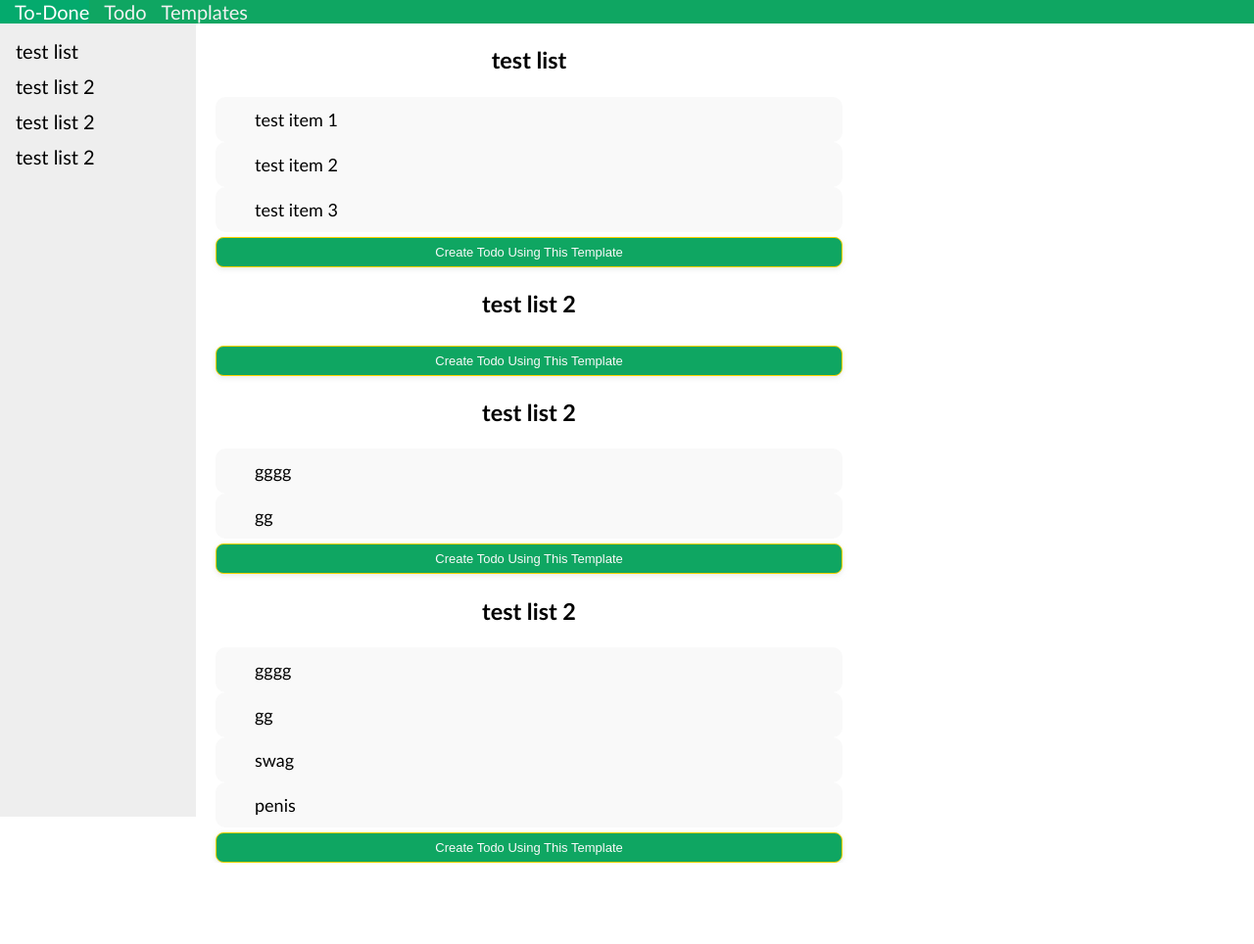
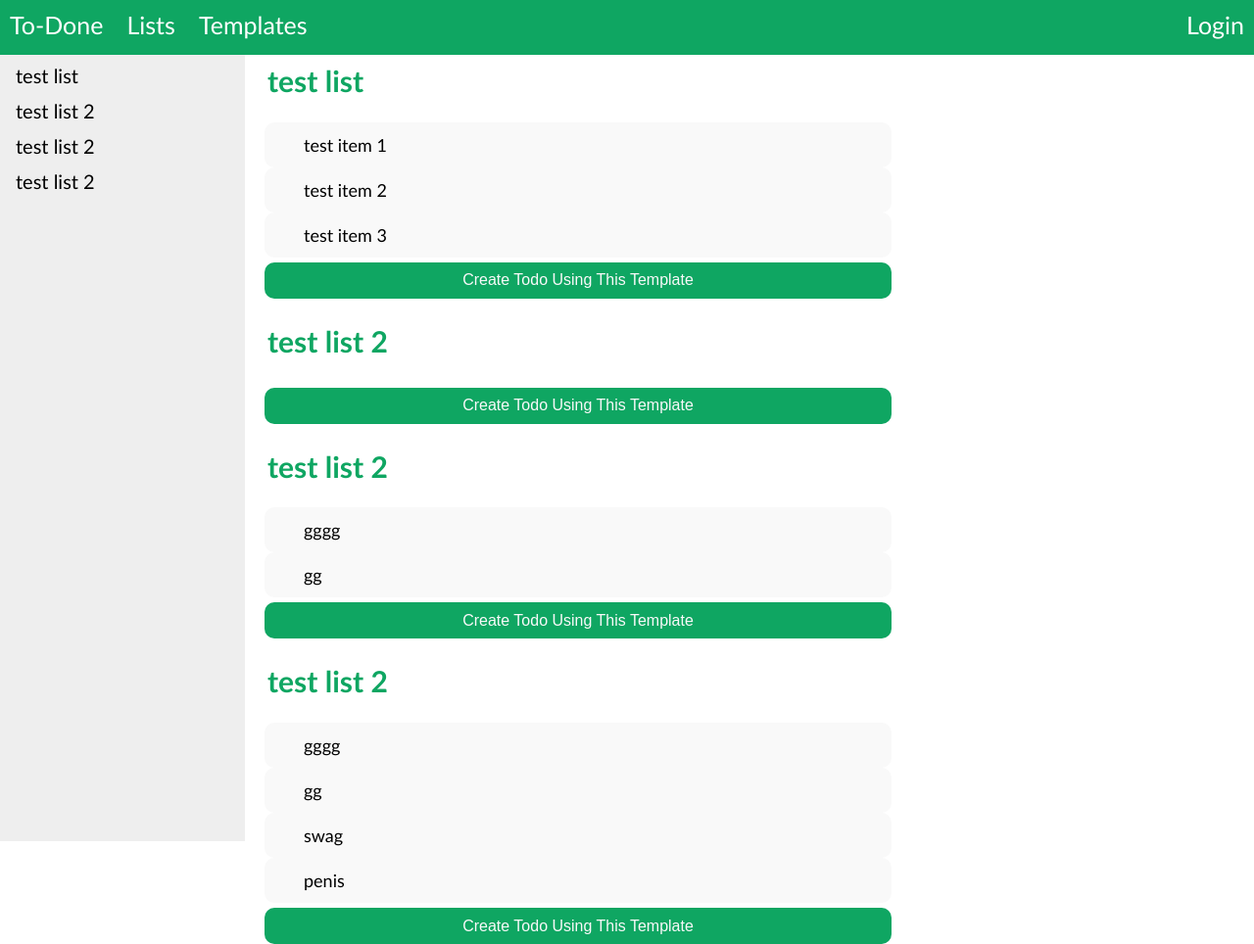
Before and after one commit to shahleon/smart-todo, a Django app: page /templates in a window 1280 px wide. Shown: the whole page at 98% size. Before the commit the page ends 881 px from the top, so only its background shows below. Run offline with Django 3.2, Linux system fonts and the light colour scheme; data comes from the database, SQL or seed files in the repository; both versions use the stored data as it was after the commit.

Commit message:
Made style changes mainly to the template page

```diff
--- a/todo/templates/todo/list_items.html
+++ b/todo/templates/todo/list_items.html
@@ -289,11 +289,6 @@
     <ul class="sidenav">
         {% for list in latest_lists %}
             <li><a href="/{{ list.id }}/">{{ list.title_text }}</a></li>
-        {% endfor %}
-        <br>
-        <hr>
-        {% for template in templates %}
-            <li><a href="/templates/{{ template.id }}">{{ template.title_text }}</a></li>
         {% endfor %}
     </ul>
 
--- a/todo/templates/todo/template.html
+++ b/todo/templates/todo/template.html
@@ -15,46 +15,55 @@
         .topbar {
             overflow: hidden;
             background-color: #0fa662;
+            position: fixed;
+            width: 100%;
+            top: 0;
+            z-index: 1;
         }
 
         .topbar a {
             float: left;
-            color: #f2f2f2;
+            color: white;
             text-align: center;
             padding-left: 15px;
             text-decoration: none;
-            font-size: 20px;
+            font-size: 25px;
+            padding: 10px;
         }
 
         /* Change the color of links on hover */
-        .topbar a:hover {
-          background-color: #ddd;
-          color: black;
+        .topbar a.tabs:hover {
+          color: #ccc;
         }
 
-        /* Add a color to the active/current link */
-        .topbar a.active {
-          background-color: #04AA6D;
-          color: white;
+        .topbar ul {
+            margin: 0;
+            padding: 0;
+            overflow: hidden;
+            display: inline-block;
         }
 
-        .sidenav hr {
-            height: 2px;
-            background-color: #0fa662;
-            border: none;
-            width: 87%;
+        .topbar ul li {
+            display: inline-block;
+            color: #f2f2f2;
+            text-align: center;
         }
 
         .sidenav {
             height: 100%;
-            width: 200px;
+            width: 250px;
             position: fixed;
-            top: 10;
+            top: 0;
             left: 0;
             background-color: #eee;
             overflow-x: hidden;
             padding-top: 10px;
             margin: 0;
+            margin-top: 49px;
+        }
+
+        .sidenav li:hover {
+          background: #ddd;
         }
 
         .sidenav a {
@@ -72,7 +81,7 @@
         .sidenav input[type=text] {
           border:none;
           border-radius: 10px;
-          width: 75%;
+          width: 60%;
           margin-left: 10px;
           padding: 10px;
           float: left;
@@ -84,80 +93,44 @@
 
         .sidenav .addTodoList {
           padding: 9px;
-          width: 25%;
+          width: 17%;
           background: #d9d9d9;
           color: #555;
-          margin-left: 50px;
           float: left;
           text-align: center;
           font-size: 16px;
           cursor: pointer;
           transition: 0.3s;
           border-radius: 10px;
-          display: inline-block
+          display: inline-block;
         }
 
         .sidenav .addTodoList:hover {
           background-color: #bbb;
         }
 
-        .rightsidebar hr {
+        .sidenav hr {
+            margin-top: 50px;
             height: 2px;
             background-color: #0fa662;
             border: none;
             width: 87%;
-        }
-
-        .rightsidebar {
-            height: 100%;
-            width: 400px;
-            margin-top: 80px;
-            position: fixed;
-            top: 0;
-            right: 0;
-            background-color: #eee;
-            overflow-x: hidden;
-            padding-top: 10px;
-            padding-right: 10px;
-            {#margin: 0;#}
-        }
-
-        .rightsidebar a {
-            padding: 6px 8px 6px 16px;
-            text-decoration: none;
-            font-size: 20px;
-            color: #000000;
             display: block;
         }
 
-        .rightsidebar form {
-            padding: 6px 8px 6px 16px;
-            text-decoration: none;
+        .main {
+            margin-left: 250px; /* Same as the width of the sidenav */
+            margin-right: 350px; /* Same as the width of the sidenav */
             font-size: 20px;
-            color: #000000;
-            display: block;
+            padding: 0px 20px;
+            margin-top: 64px;
         }
 
-        .rightsidebar a:hover {
-            color: #0fa662;
-        }
-
-        ul li:hover {
-          background: #ddd;
-        }
-
-        .main {
-            margin-left: 200px; /* Same as the width of the sidenav */
-            margin-right: 400px; /* Same as the width of the sidenav */
-            font-size: 20px;
-            padding: 0px 20px;
-        }
-
-        .main a {
+        .main h2 {
             text-decoration: none;
             color: #0fa662;
-            float: left;
-            padding-bottom: 15px;
+            display: block;
+            padding-left: 3px;
         }
 
         /* Include the padding and border in an element's total width and height */
@@ -194,32 +167,11 @@
           background: #ddd;
         }
 
-        /* When clicked on, add a background color and strike out text */
-        .main ul li.checked {
-          background: #ccc;
-          color: #aaa;
-          {#text-decoration: line-through;#}
-        }
-
         .main ul li.done {
           background: #3d3939;
           color: #fff;
           text-decoration: line-through;
         }
-
-        /* Add a "checked" mark when clicked on */
-        {#.main ul li.checked::before {#}
-        {#  content: '';#}
-        {#  position: absolute;#}
-        {#  border-color: #fff;#}
-        {#  border-style: solid;#}
-        {#  border-width: 0 2px 2px 0;#}
-        {#  top: 10px;#}
-        {#  left: 16px;#}
-        {#  transform: rotate(45deg);#}
-        {#  height: 15px;#}
-        {#  width: 7px;#}
-        {#}#}
 
         /* Style the close button */
         .main .close {
@@ -250,7 +202,7 @@
 
         /* Style the input text*/
         .main input[type=text] {
-          border:none;
+          border: none;
           border-radius: 10px;
           width: 75%;
           padding: 10px;
@@ -291,16 +243,14 @@
           background-color: #bbb;
         }
 
-        .amazon-button {
+        .add-template-button {
             display: inline-block;
-            outline: 0;
             cursor: pointer;
-            border-radius: 8px;
-            box-shadow: 0 2px 5px 0 rgb(213 217 217 / 50%);
+            border-radius: 10px;
             background: #0fa662;
-            border: 1px solid #FCD200;
-            font-size: 13px;
-            height: 31px;
+            border: 0;
+            font-size: 16px;
+            height: 37px;
             padding: 0 11px;
             margin-top: 5px;
             text-align: center;
@@ -308,10 +258,10 @@
             min-width: 200px;
             font-weight: 500;
             color: #f9f9f9;
-            :hover{
-                background: #bbb;
-                border-color: #F2C200;
-                box-shadow: 0 2px 5px 0 rgb(213 217 217 / 50%);
+        }
+
+        .add-template-button:hover{
+            background: #0b8f54;
         }
     </style>
     <meta charset="UTF-8">
@@ -320,9 +270,19 @@
 <body>
     {% load todo_extras %}
     <div class="topbar">
-        <a class="active" href="/">To-Done</a>
-        <a href="/todo">Todo</a>
-        <a href="/templates">Templates</a>
+        <ul>
+            <li><a href="/">To-Done</a></li>
+            <li><a class="tabs" href="/todo">Lists</a></li>
+            <li><a class="tabs" href="/templates">Templates</a></li>
+        </ul>
+		<ul style="float: right;">
+		{% if user.is_authenticated %}
+            <li><a href="#">Welcome, {{user.username}}</a></li>
+		  <li><a class="tabs" href="/logout">Logout</a></li>
+		{% else %}
+		  <li><a class="tabs" href="/login">Login</a></li>
+		{% endif %}
+		</ul>
     </div>
     <ul class="sidenav">
         {% for template in templates %}
@@ -332,7 +292,7 @@
 
     <div class="main">
         {% for template in templates %}
-            <h3 style="text-align: center">{{ template.title_text }}</h3>
+            <h2>{{ template.title_text }}</h2>
             <ul id="myUL">
                 {% for template_item in template.templateitem_set.all %}
                     <li>{{ template_item }}</li>
@@ -340,7 +300,7 @@
                 <form action="/todo/new-from-template" method="post">
                     {% csrf_token %}
                     <input type="hidden" name="template" id="template-{{ template.id }}" value="{{ template.id }}">
-                    <button class="amazon-button" onclick="">Create Todo Using This Template</button>
+                    <button class="add-template-button" onclick="">Create Todo Using This Template</button>
                 </form>
             </ul>
         {% endfor %}
```
Also changed, not shown: todo/templates/todo/index.html (+30 -16 lines), todo.sqlite3.
